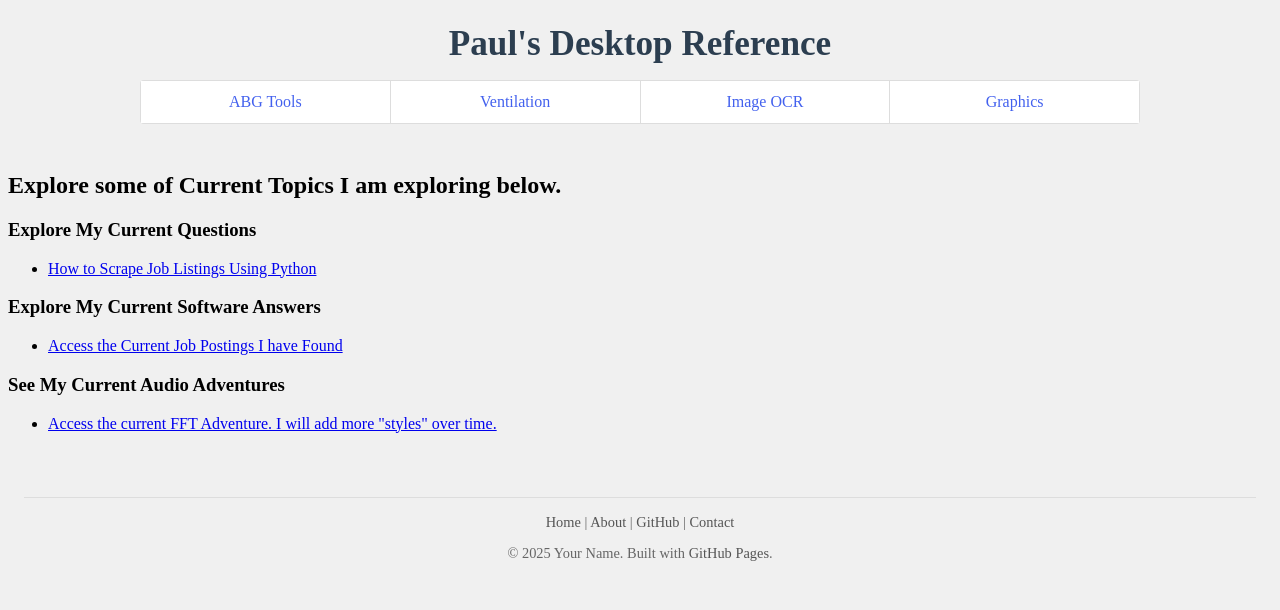
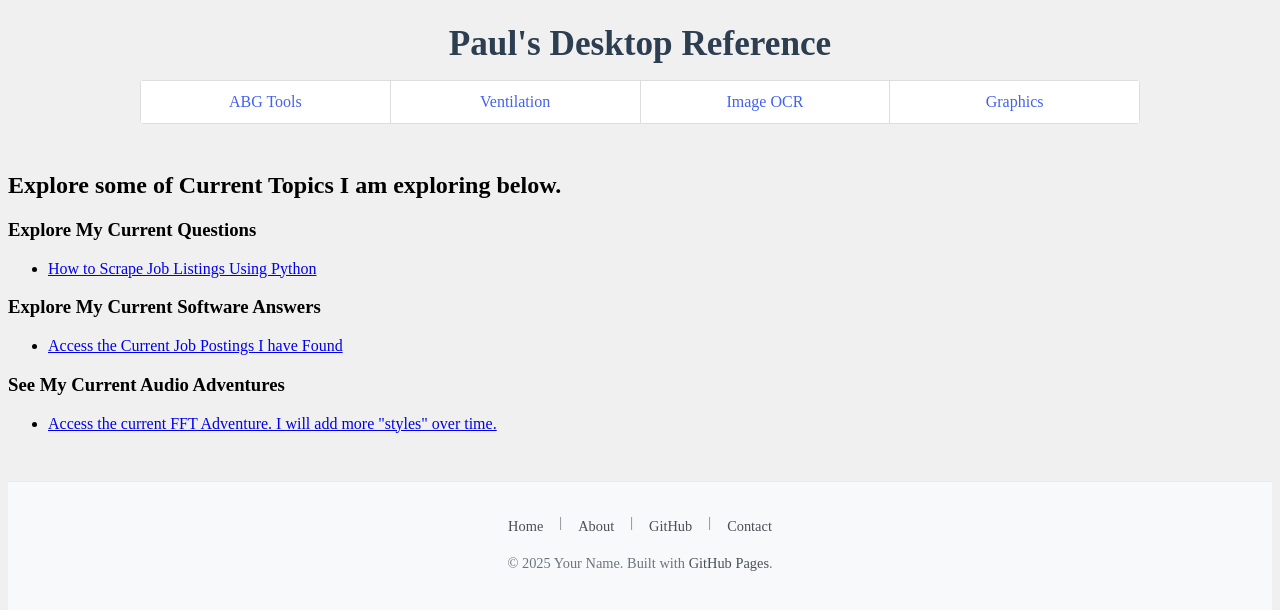
Before and after one commit to ZBZFirst/info, a Jekyll site: the page built from index.md, in a window 1280 px wide. Shown: the top 610 px of the page. Built offline with Jekyll 4.4.1, drawn with Linux system fonts in a browser that asks for light colours.

Commit message:
Update footer.html

```diff
--- a/_includes/footer.html
+++ b/_includes/footer.html
@@ -1,36 +1,19 @@
-<footer>
-  <hr>
-  <p>
-    <a href="/info/index.html">Home</a> |
-    <a href="/info/about.html">About</a> |
-    <a href="https://github.com/ZBZFirst">GitHub</a> |
-    <a href="/info/contact.md">Contact</a>
-  </p>
-  <p>
-    © <script>document.write(new Date().getFullYear())</script> Your Name.
-    Built with <a href="https://pages.github.com/">GitHub Pages</a>.
-  </p>
+<footer class="site-footer">
+  <div class="footer-content">
+    <div class="footer-divider"></div>
+    <div class="footer-links">
+      <a href="/info/index.html" class="footer-link">Home</a>
+      <span class="link-separator">|</span>
+      <a href="/info/about.html" class="footer-link">About</a>
+      <span class="link-separator">|</span>
+      <a href="https://github.com/ZBZFirst" class="footer-link">GitHub</a>
+      <span class="link-separator">|</span>
+      <a href="/info/contact.md" class="footer-link">Contact</a>
+    </div>
+    <p class="footer-copyright">
+      © <script>document.write(new Date().getFullYear())</script> Your Name.
+      Built with <a href="https://pages.github.com/" class="footer-link">GitHub Pages</a>.
+    </p>
+  </div>
 </footer>
-
-<style>
-  footer {
-    text-align: center;
-    padding: 1rem;
-    font-size: 0.9em;
-    color: #666;
-    margin-top: 2rem;
-  }
-  footer a {
-    color: #555;
-    text-decoration: none;
-  }
-  footer a:hover {
-    text-decoration: underline;
-  }
-  hr {
-    border: 0;
-    height: 1px;
-    background: #ddd;
-    margin: 1rem 0;
-  }
-</style>
+<link rel="stylesheet" href="{{ '/_css/footer.css' | relative_url }}">
```
